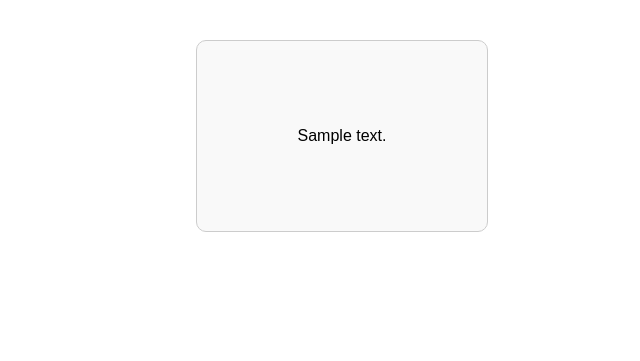
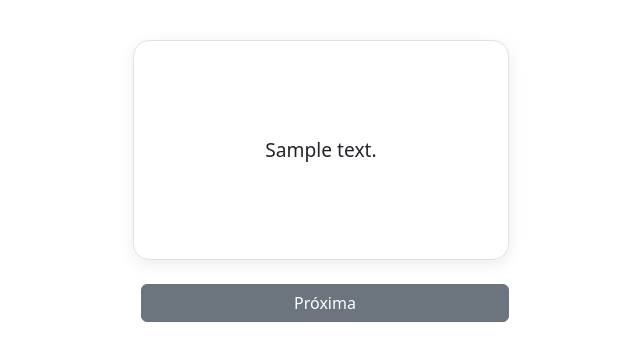
Before and after one commit to gerasoa/life-in-the-uk-prep, a Django app: page / in a window 1280 px wide. Shown: the top 361 px of the page, without its empty margins (319-959 px from the left). Run offline with Django 5.2, Linux system fonts and the light colour scheme; tables that the repository leaves empty hold one stand-in row (values such as "Sample post").

Commit message:
refactor: update flashcards template and view for improved functionality and styling

```diff
--- a/quiz/templates/flashcards.html
+++ b/quiz/templates/flashcards.html
@@ -3,80 +3,53 @@
 <html lang="en">
 <head>
     <meta charset="UTF-8">
-    <title>Flashcards Test</title>
+    <title>Flashcards</title>
+    <meta name="viewport" content="width=device-width, initial-scale=1">
+    <link href="https://cdn.jsdelivr.net/npm/bootstrap@5.3.0/dist/css/bootstrap.min.css" rel="stylesheet">
     <style>
-        body {
-            font-family: Arial, sans-serif;
-            display: flex;
-            flex-wrap: wrap;
-            justify-content: center;
-            gap: 20px;
-            margin: 40px;
-        }
-        .card {
-            width: 250px;
-            height: 150px;
-            perspective: 1000px;
-            cursor: pointer;
-        }
-        .inner {
-            width: 100%;
-            height: 100%;
-            text-align: center;
-            position: relative;
-            transition: transform 0.6s;
-            transform-style: preserve-3d;
-        }
-        .card.flipped .inner {
-            transform: rotateY(180deg);
-        }
-        .front, .back {
-            position: absolute;
-            width: 100%;
-            height: 100%;
-            backface-visibility: hidden;
-            border: 1px solid #ccc;
-            border-radius: 10px;
-            padding: 20px;
-            display: flex;
-            align-items: center;
-            justify-content: center;
-        }
-        .front {
-            background: #f9f9f9;
-        }
-        .back {
-            background: #dfefff;
-            transform: rotateY(180deg);
-        }
+        .flashcard-container { max-width: 400px; margin: 40px auto; }
+        .flashcard { perspective: 1000px; }
+        .flashcard-inner { position: relative; width: 100%; height: 220px; transition: transform 0.6s; transform-style: preserve-3d; }
+        .flashcard.flipped .flashcard-inner { transform: rotateY(180deg); }
+        .flashcard-front, .flashcard-back { position: absolute; width: 100%; height: 100%; backface-visibility: hidden; display: flex; align-items: center; justify-content: center; font-size: 1.2rem; border-radius: 1rem; box-shadow: 0 4px 16px rgba(0,0,0,0.08); padding: 1.5rem; }
+        .flashcard-front { background: #fff; border: 1px solid #dee2e6; }
+        .flashcard-back { background: #e7f1ff; border: 1px solid #b6d4fe; transform: rotateY(180deg); }
     </style>
 </head>
 <body>
-    {% for question in questions %}
-    <div class="card" onclick="this.classList.toggle('flipped')">
-        <div class="inner">
-            <div class="front">
-                {{ question.text }}
-            </div>
-            <div class="back">
-                {% if question.question_type == 'YN' %}
-                    <!-- Yes/No question -->
-                    {% for choice in question.choices.all %}
-                        {% if choice.is_correct %}
-                            ✅ {{ choice.text }}
-                        {% endif %}
-                    {% endfor %}
-                {% else %}
-                    <!-- Multiple choice (show correct answers only) -->
-                    {% for choice in question.choices.all %}
-                        {% if choice.is_correct %}
-                            ✅ {{ choice.text }} <br>
-                        {% endif %}
-                    {% endfor %}
-                {% endif %}
-            </div>
+<div class="container flashcard-container">
+    <div class="flashcard" id="flashcard" tabindex="0" aria-label="Flashcard">
+        <div class="flashcard-inner"  id="flip-btn">
+            <div class="flashcard-front" id="question"></div>
+            <div class="flashcard-back" id="answer"></div>
         </div>
     </div>
-    {% endfor %}
+    <div class="d-flex justify-content-between mt-4">
+
+        <button class="btn btn-secondary flex-fill ms-2" id="next-btn">Próxima</button>
+    </div>
+</div>
+
+
+    {{ questions_json|json_script:"flashcards-data" }}
+
+
+<script>
+   var flashcards = JSON.parse(document.getElementById('flashcards-data').textContent);
+    let current = 0;
+    function showFlashcard(idx) {
+        document.getElementById('question').textContent = flashcards[idx].question;
+        document.getElementById('answer').textContent = flashcards[idx].answer;
+        document.getElementById('flashcard').classList.remove('flipped');
+    }
+    document.getElementById('flip-btn').onclick = function() {
+        document.getElementById('flashcard').classList.toggle('flipped');
+    };
+    document.getElementById('next-btn').onclick = function() {
+        current = Math.floor(Math.random() * flashcards.length);
+        showFlashcard(current);
+    };
+    window.onload = function() { showFlashcard(current); };
+</script>
 </body>
 </html>
--- a/quiz/urls.py
+++ b/quiz/urls.py
@@ -1,8 +1,8 @@
 # from . import views
 from django.urls import path
-from .views import FlashcardView
+from .views import flashcards
 
 urlpatterns = [
     # path('', views.HomePage.as_view(), name='home'),
-    path("", FlashcardView.as_view(), name="flashcards"),
+    path("", flashcards, name="flashcards"),
 ]
--- a/quiz/views.py
+++ b/quiz/views.py
@@ -1,7 +1,7 @@
 from django.shortcuts import render
 from django.views.generic import TemplateView
 from .models import Question
-from django.views import View
+# from django.views import View
 
 
 class HomePage(TemplateView):
@@ -11,9 +11,19 @@
     template_name = 'index.html'
 
 
-class FlashcardView(View):
-    template_name = "flashcards.html"
-
-    def get(self, request):
-        questions = Question.objects.all()
-        return render(request, self.template_name, {"questions": questions})
+def flashcards(request):
+    questions = Question.objects.prefetch_related('choices').all()
+    questions_json = [
+        {
+            'question': q.text,
+            'answer': ', '.join(
+                [c.text for c in q.choices.all() if c.is_correct]
+            )
+        }
+        for q in questions
+    ]
+    return render(
+        request,
+        'flashcards.html',
+        {'questions_json': questions_json}
+    )
```
